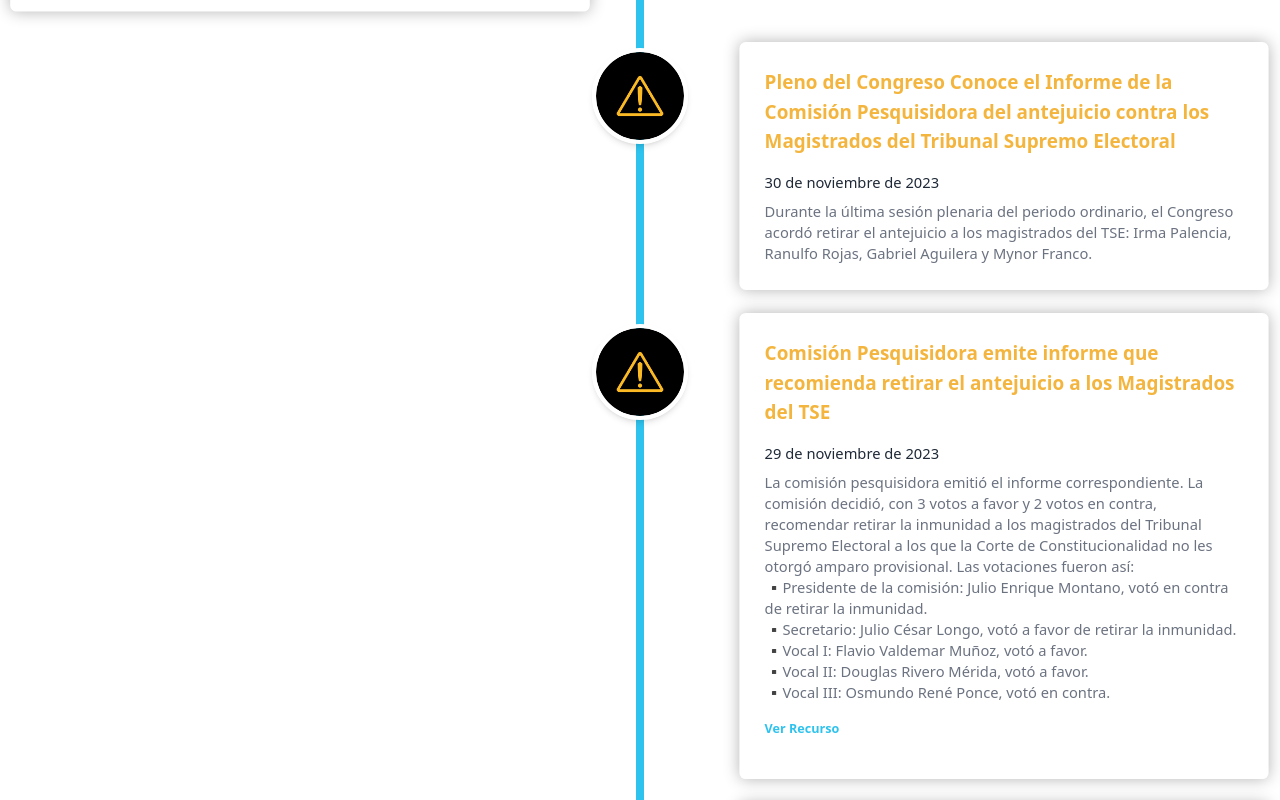
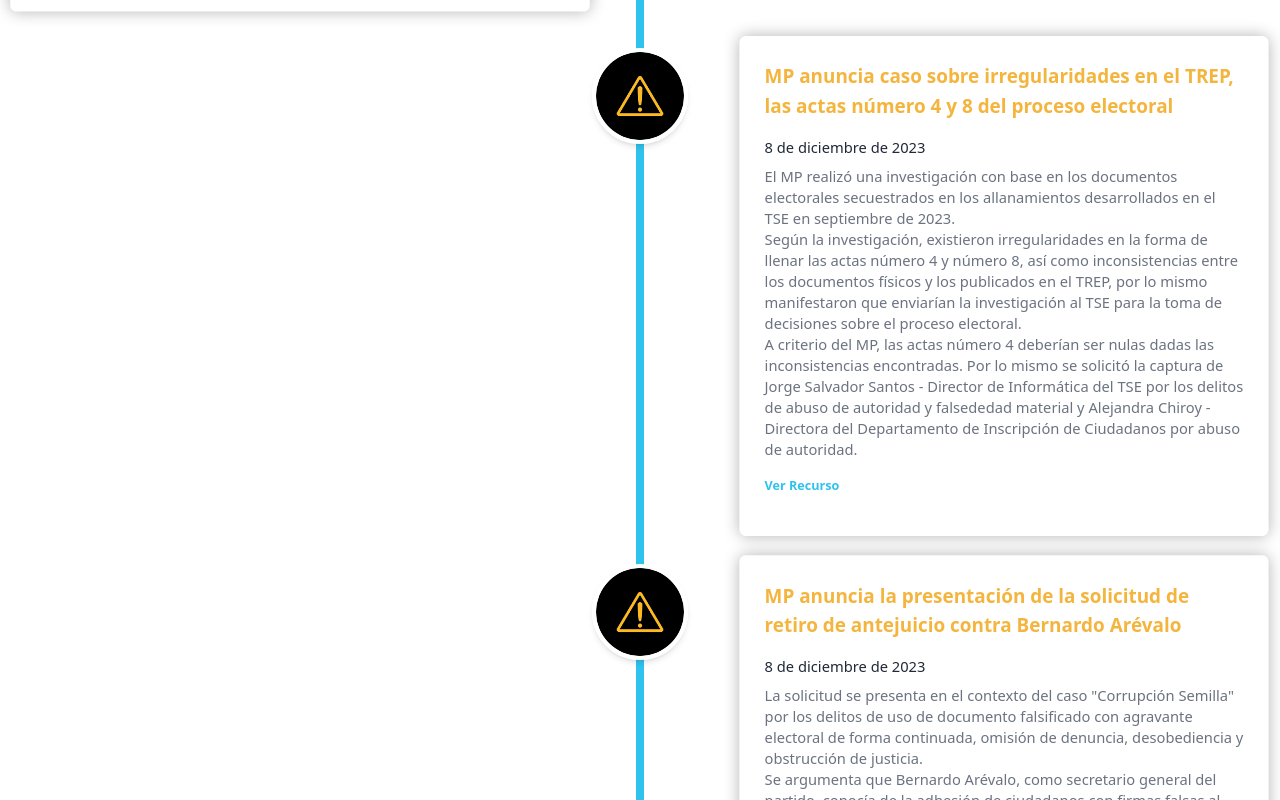
Before and after one commit to GarooInc/Timeline-MCN, a React (Vite) app: page / in a window 1280 px wide. Shown: the part 380-1180 px from the top of the page. Built offline with nearby package versions, Linux system fonts and the light colour scheme.

Commit message:
Update timeEvents.js

```diff
--- a/timeEvents.js
+++ b/timeEvents.js
@@ -682,6 +682,28 @@
     left: false,
     icon: "/images/1.jpeg"
   },
+  {
+    id: 67,
+    date: "8 de diciembre de 2023",
+    event: "MP anuncia la presentación de la solicitud de retiro de antejuicio contra Bernardo Arévalo",
+    observations: `
+    La solicitud se presenta en el contexto del caso "Corrupción Semilla" por los delitos de uso de documento falsificado con agravante electoral de forma continuada, omisión de denuncia, desobediencia y obstrucción de justicia.<br> Se argumenta que Bernardo Arévalo, como secretario general del partido, conocía de la adhesión de ciudadanos con firmas falsas al partido político al momento de su constitución. Además se presentó también solicitud de antejucio por el delito de lavado de dinero, debido a que no se justificó la fuente de dinero de un préstamo por US$44mil que recibió el partido.
+    `,
+    annexes: "",
+    left: false,
+    icon: "/images/1.jpeg"
+  },{
+    id: 68,
+    date:"8 de diciembre de 2023",
+    event:"MP anuncia caso sobre irregularidades en el TREP, las actas número 4 y 8 del proceso electoral",
+    observations:`
+    El MP realizó una investigación con base en los documentos electorales secuestrados en los allanamientos desarrollados en el TSE en septiembre de 2023.<br> Según la investigación, existieron irregularidades en la forma de llenar las actas número 4 y número 8, así como inconsistencias entre los documentos físicos y los publicados en el TREP, por lo mismo manifestaron que enviarían la investigación al TSE para la toma de decisiones sobre el proceso electoral.<br> A criterio del MP, las actas número 4 deberían ser nulas dadas las inconsistencias encontradas. Por lo mismo se solicitó la captura de Jorge Salvador Santos - Director de Informática del TSE por los delitos de abuso de autoridad y falsededad material y Alejandra Chiroy - Directora del Departamento de Inscripción de Ciudadanos por abuso de autoridad.
+    `,
+    annexes:"Presentación del MP -  ILEGALIDADES COMETIDAS POR EL TRIBUNAL SUPREMO ELECTORAL EN EL PROCESO ELECTORAL 2023",
+    left: false,
+    icon: "/images/1.jpeg",
+    link: "https://drive.google.com/file/d/1z5mV4LTpsebko2mgix7-Ee9ikvL8cmFv/view?usp=drive_link"
+  },
 
 /*   {
     id: 65,
```
